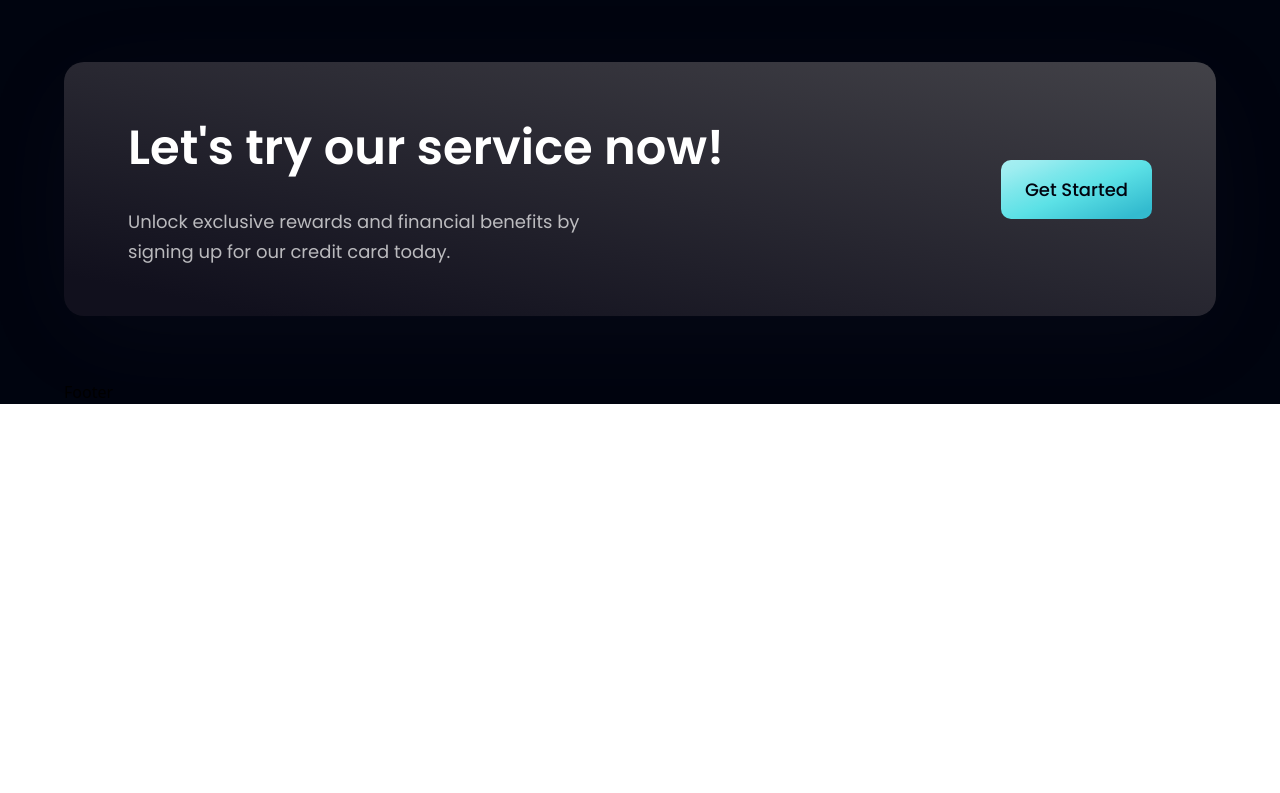
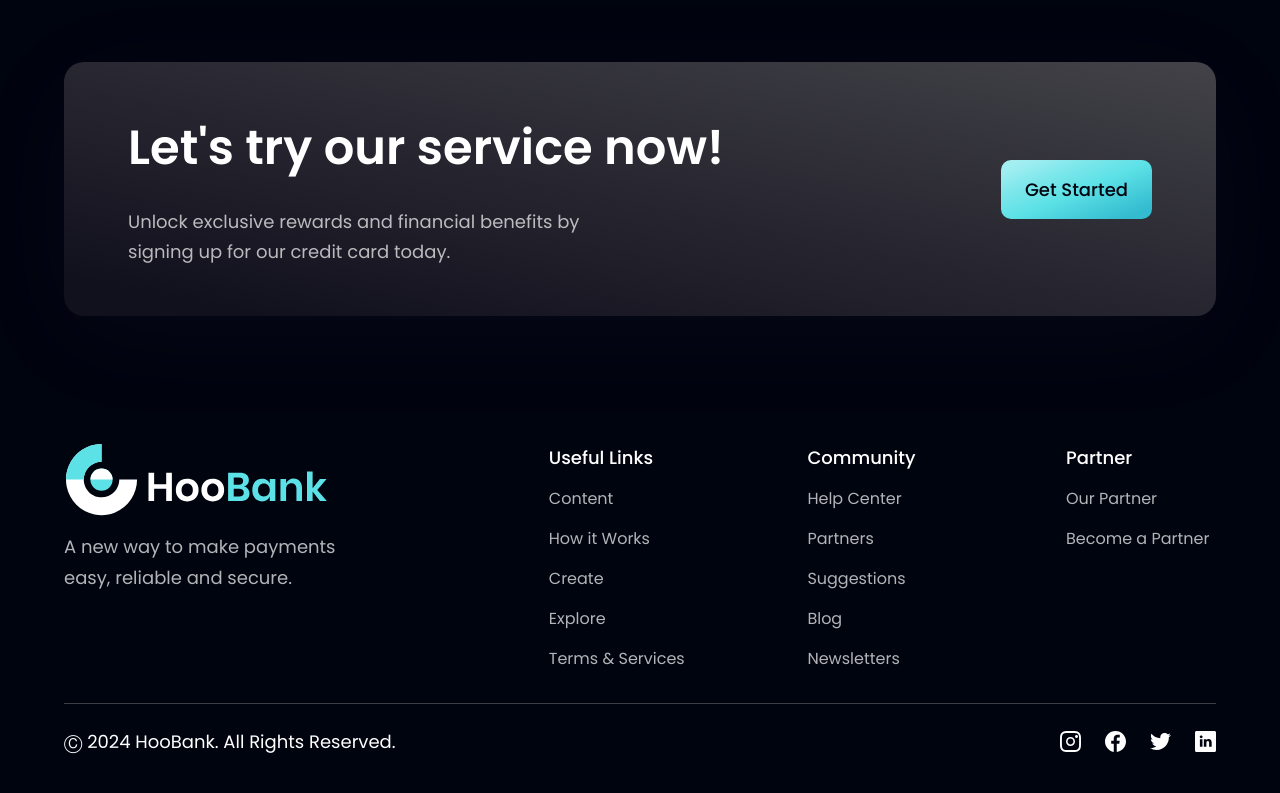
Before and after one commit to feliciahmq/bank-landing-page, a React (Vite) app: page / in a window 1280 px wide. Shown: the part 4051-4844 px from the top of the page. Before the commit the page ends 4455 px from the top, so only its background shows below. Built offline with nearby package versions, Linux system fonts and the light colour scheme.

Commit message:
Footer section

```diff
--- a/src/components/Footer.jsx
+++ b/src/components/Footer.jsx
@@ -1,9 +1,57 @@
-import React from 'react'
+import styles from "../style";
+import { logo } from "../assets";
+import { footerLinks, socialMedia } from "../constants";
 
-const Footer = () => {
-  return (
-    <div>Footer</div>
-  )
-}
+const Footer = () => (
+    <section className={`${styles.flexCenter} ${styles.paddingY} flex-col`}>
+      <div className={`${styles.flexStart} md:flex-row flex-col mb-8 w-full`}>
+        <div className="flex-1 flex flex-col justify-start mr-10">
+          <img src={logo} alt="bank_logo" className="w-[266px] h-[72px] object-contain" />
+          <p className={`${styles.paragraph} mt-4 max-w-[310px]`}>
+            A new way to make payments easy, reliable and secure.
+          </p>
+        </div>
+
+        <div className="flex-[1.5] w-full flex flex-row justify-between flex-wrap md:mt-0 mt-10">
+          {footerLinks.map((footerLink) => (
+            <div key={footerLink.title} className={`flex flex-col ss:my-0 my-4 min-w-[150px]`}>
+              <h4 className="font-poppins font-medium text-[18px] leading-[27px] text-white">
+                {footerLink.title}
+              </h4>
+              <ul className="list-none mt-4">
+                {footerLink.links.map((link, index) => (
+                  <li key={link.name}
+                    className={`font-poppins font-normal text-[16px] leading-[24px] text-dimWhite hover:text-secondary
+                    cursor-pointer ${index !== footerLink.links.length - 1 ? "mb-4" : "mb-0"}`}>
+                    {link.name}
+                  </li>
+                ))}
+              </ul>
+            </div>
+          ))}
+        </div>
+      </div>
+
+      <div className="w-full flex justify-between items-center md:flex-row flex-col pt-6 border-t-[1px] border-t-[#3F3E45]">
+        <p className="font-poppins font-normal text-center text-[18px] leading-[27px] text-white">
+          Ⓒ 2024 HooBank. All Rights Reserved.
+        </p>
+
+        <div className="flex flex-row md:mt-0 mt-6">
+          {socialMedia.map((social, index) => (
+            <img
+              key={social.id}
+              src={social.icon}
+              alt={social.id}
+              className={`w-[21px] h-[21px] object-contain cursor-pointer
+                ${index !== socialMedia.length - 1 ? "mr-6" : "mr-0"}`}
+            />
+          ))}
+        </div>
+
+      </div>
+
+    </section>
+)
 
 export default Footer
```
